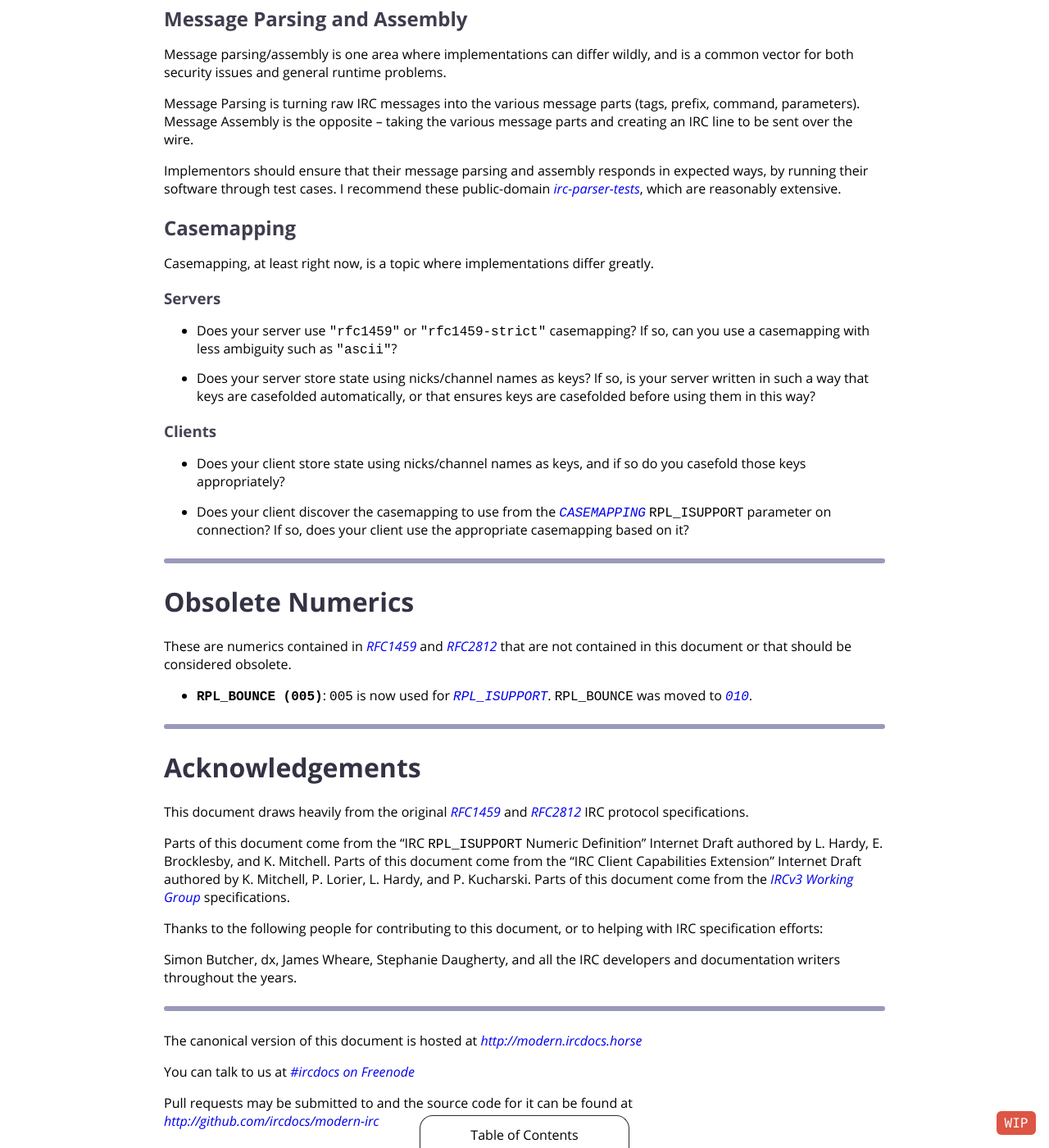
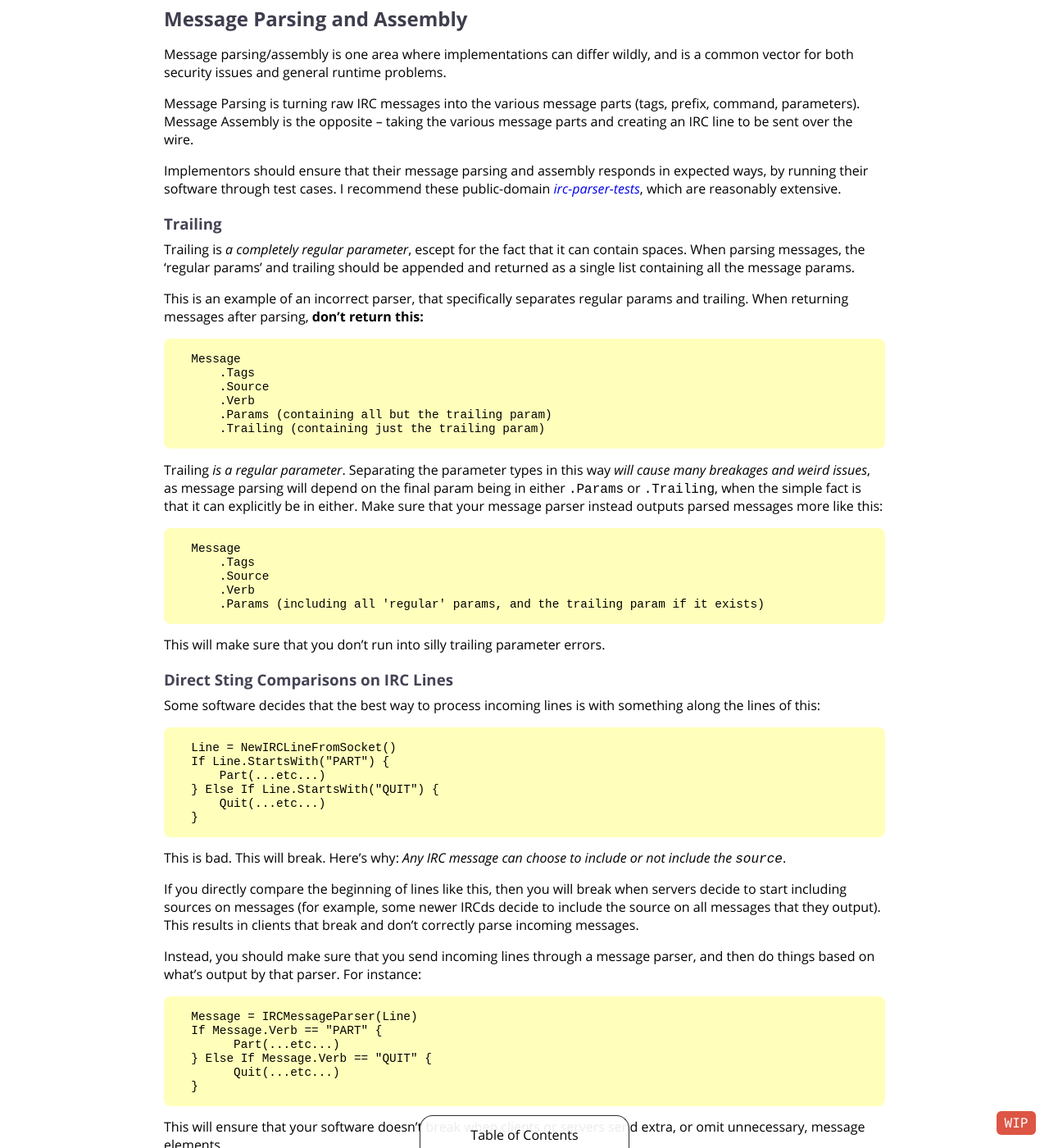
Before and after one commit to ircdocs/modern-irc, a Jekyll site: the page built from index.md, in a window 1280 px wide and 1400 px high, scrolled down 68377 px. Shown: the whole window at 82% size. Built offline with Jekyll 4.4.1, drawn with Linux system fonts in a browser that asks for light colours; some of the changed text lies outside the part shown.

Commit message:
notes: Mention message parsing bugs that softwares run into

```diff
--- a/_includes/modern-appendix.md
+++ b/_includes/modern-appendix.md
@@ -1229,6 +1229,57 @@ Message Parsing is turning raw IRC messages into the various message parts (tags
 
 Implementors should ensure that their message parsing and assembly responds in expected ways, by running their software through test cases. I recommend these public-domain [irc-parser-tests](https://github.com/DanielOaks/irc-parser-tests), which are reasonably extensive.
 
+### Trailing
+
+Trailing is _a completely regular parameter_, escept for the fact that it can contain spaces. When parsing messages, the 'regular params' and trailing should be appended and returned as a single list containing all the message params.
+
+This is an example of an incorrect parser, that specifically separates regular params and trailing. When returning messages after parsing, **don't return this:**
+
+      Message
+          .Tags
+          .Source
+          .Verb
+          .Params (containing all but the trailing param)
+          .Trailing (containing just the trailing param)
+
+Trailing _is a regular parameter_. Separating the parameter types in this way _will cause many breakages and weird issues_, as message parsing will depend on the final param being in either `.Params` or `.Trailing`, when the simple fact is that it can explicitly be in either. Make sure that your message parser instead outputs parsed messages more like this:
+
+      Message
+          .Tags
+          .Source
+          .Verb
+          .Params (including all 'regular' params, and the trailing param if it exists)
+
+This will make sure that you don't run into silly trailing parameter errors.
+
+### Direct Sting Comparisons on IRC Lines
+
+Some software decides that the best way to process incoming lines is with something along the lines of this:
+
+      Line = NewIRCLineFromSocket()
+      If Line.StartsWith("PART") {
+          Part(...etc...)
+      } Else If Line.StartsWith("QUIT") {
+          Quit(...etc...)
+      }
+
+This is bad. This will break. Here's why: _Any IRC message can choose to include or not include the `source`_.
+
+If you directly compare the beginning of lines like this, then you will break when servers decide to start including sources on messages (for example, some newer IRCds decide to include the source on all messages that they output). This results in clients that break and don't correctly parse incoming messages.
+
+Instead, you should make sure that you send incoming lines through a message parser, and then do things based on what's output by that parser. For instance:
+
+      Message = IRCMessageParser(Line)
+      If Message.Verb == "PART" {
+            Part(...etc...)
+      } Else If Message.Verb == "QUIT" {
+            Quit(...etc...)
+      }
+
+This will ensure that your software doesn't break when clients or servers send extra, or omit unnecessary, message elements.
+
+Something to keep in mind is that the message verb is always case insensitive, so you should casemap it appropriately before doing comparisons similar to the above. In my own IRC libraries, I tend to convert the verb to uppercase before returning the message.
+
 
 ## Casemapping
 
```
